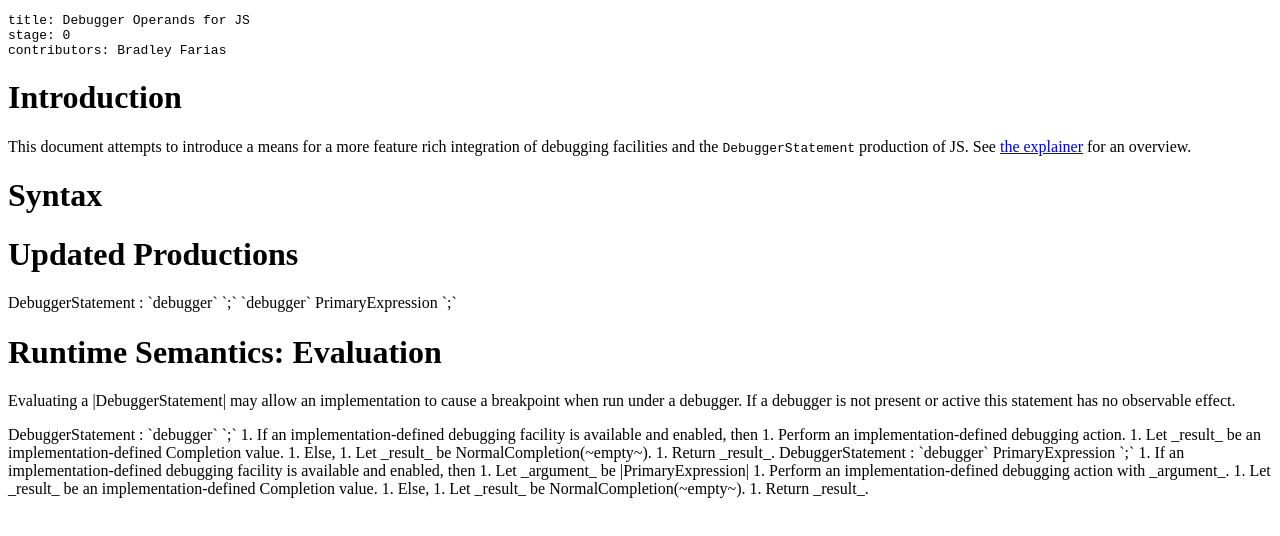
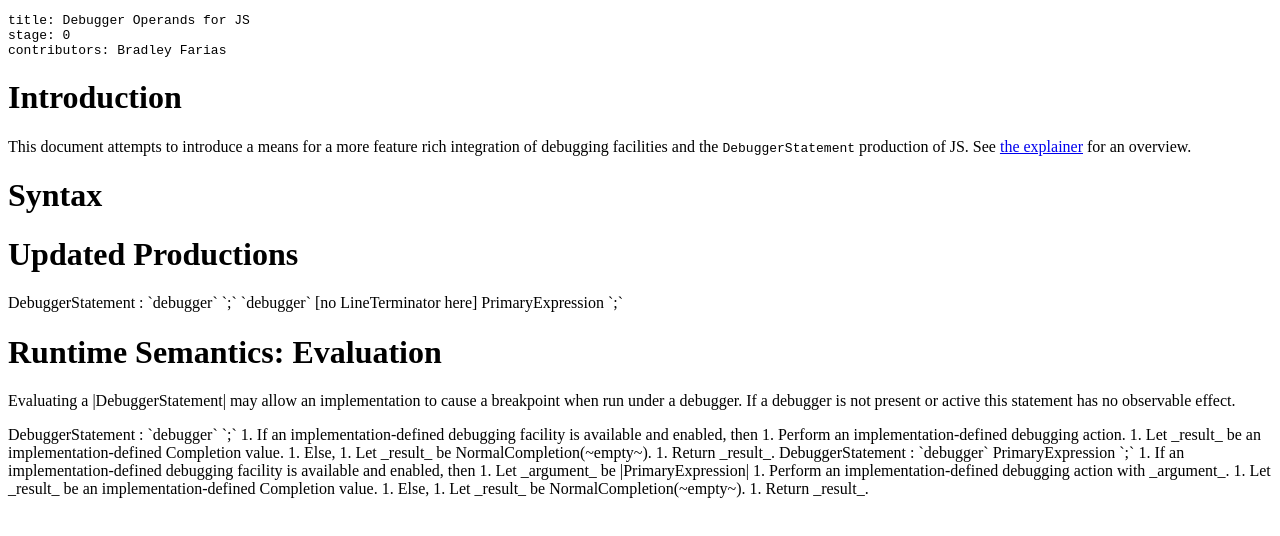
Before and after one commit to bmeck/proposal-debugger-operands, a website: page spec.html in a window 1280 px wide. Drawn offline with Linux system fonts and the light colour scheme.

Commit message:
ASI needs no line terminator to not affect existing code

```diff
--- a/spec.html
+++ b/spec.html
@@ -91,7 +91,7 @@ emu-example pre {
     <emu-grammar>
       DebuggerStatement :
         `debugger` `;`
-        `debugger` PrimaryExpression `;`
+        `debugger` [no LineTerminator here] PrimaryExpression `;`
     </emu-grammar>
   </emu-clause>
 </emu-clause>
```
